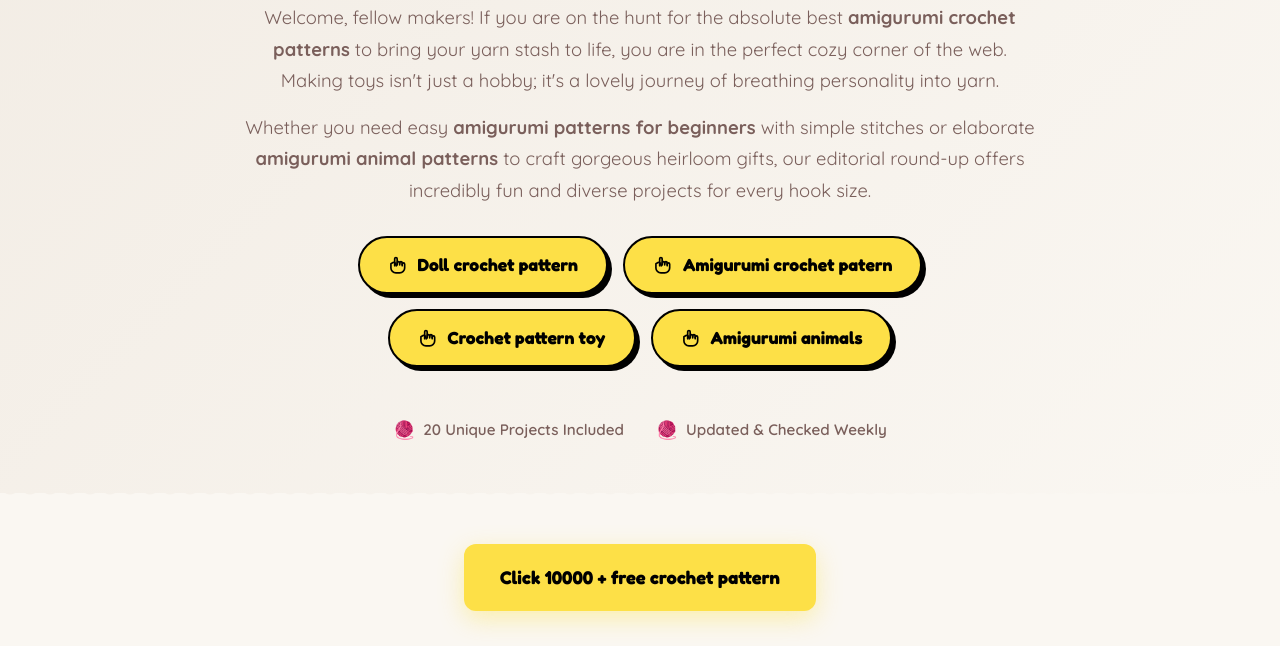
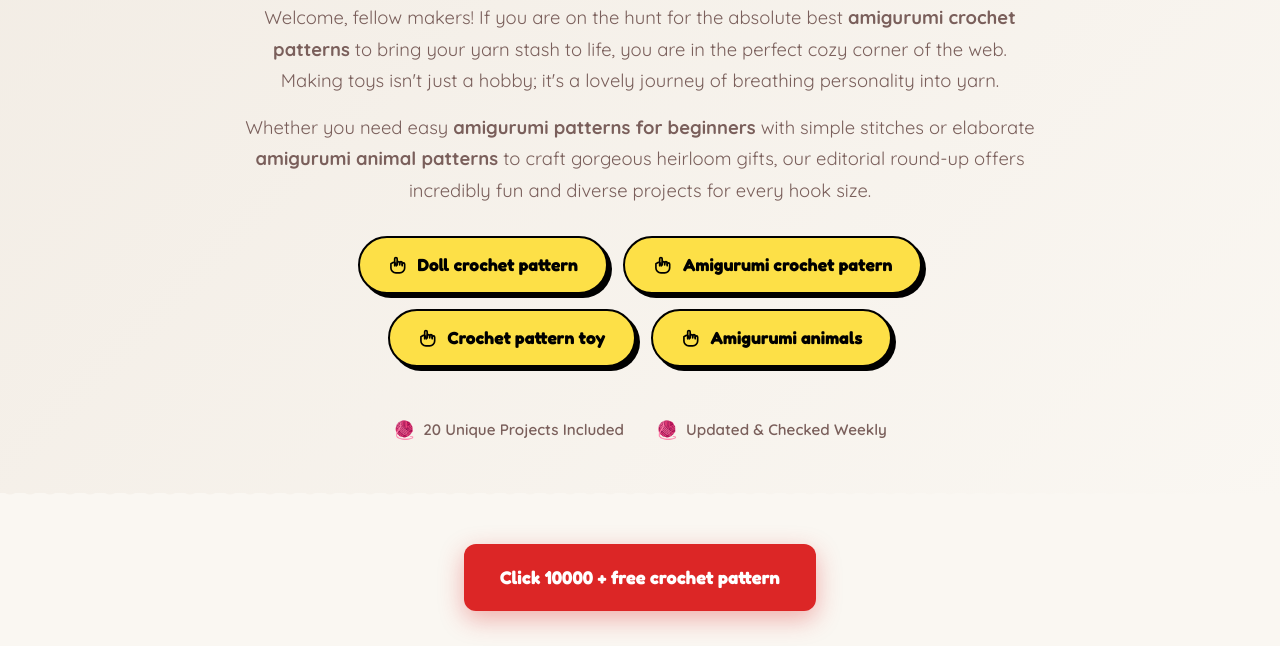
Before and after one commit to marinarzeva-creator/amigurumi-crochet-patterns-960, a plain HTML site: page index.html in a window 1280 px wide. Shown: the part 306-952 px from the top of the page. Drawn offline with Linux system fonts and the light colour scheme.

Commit message:
Update index.html

```diff
--- a/index.html
+++ b/index.html
@@ -212,7 +212,7 @@
       font-size: 1.1rem;
     }
 
-    /* Custom Top Button */
+    /* Custom Top Button (Красная) */
     .custom-top-cta-wrapper {
       text-align: center;
       padding: 35px 20px 15px;
@@ -220,23 +220,23 @@
 
     .btn-top-red {
       display: inline-block;
-      background-color: var(--color-accent);
-      color: var(--color-btn-text) !important;
+      background-color: #DC2626; /* Красный цвет */
+      color: #FFFFFF !important; /* Белый текст */
       font-size: 1.15rem;
       font-weight: 700;
       text-decoration: none !important;
       padding: 18px 36px;
       border-radius: 12px;
-      box-shadow: 0 8px 25px rgba(253, 224, 71, 0.4);
+      box-shadow: 0 8px 25px rgba(220, 38, 38, 0.35); /* Красная тень */
       transition: transform 0.2s ease, background-color 0.2s ease, box-shadow 0.2s ease;
       font-family: var(--font-display);
     }
 
     .btn-top-red:hover {
-      background-color: var(--color-accent-hover);
+      background-color: #B91C1C; /* Темно-красный при наведении */
       transform: translateY(-3px);
-      box-shadow: 0 12px 30px rgba(253, 224, 71, 0.5);
-      color: var(--color-btn-text) !important;
+      box-shadow: 0 12px 30px rgba(220, 38, 38, 0.45);
+      color: #FFFFFF !important;
     }
 
     /* Main Container */
@@ -349,7 +349,7 @@
       font-weight: bold;
     }
 
-    /* Универсальные стили для кнопок карточек */
+    /* Универсальные стили для кнопок карточек (Желтые) */
     .card-btn,
     .btn-card-cta,
     .btn-cta,
@@ -912,7 +912,7 @@
     </div>
   </section>
 
-  <!-- Top Red Category Button (Теперь Желтая) -->
+  <!-- Top Red Category Button (Красная) -->
   <div class="custom-top-cta-wrapper">
     <a target="_blank"
        data-umami-event="Click Creative Fabrica"
```
